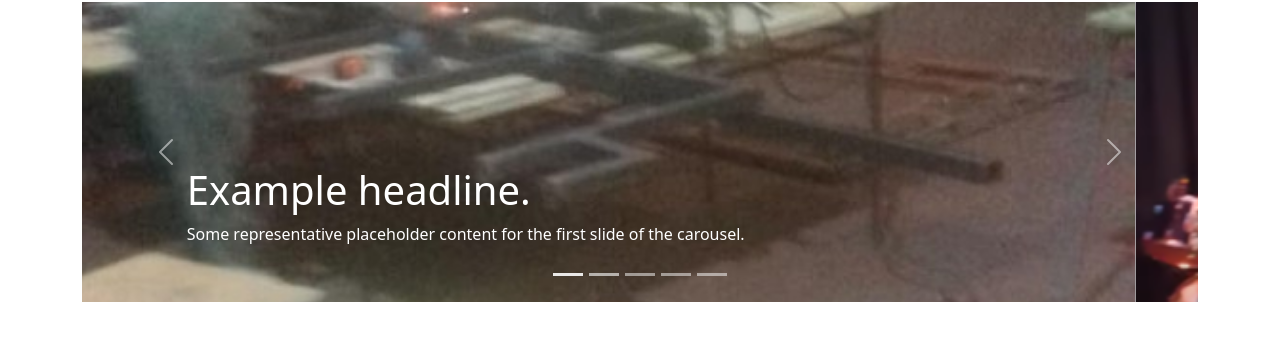
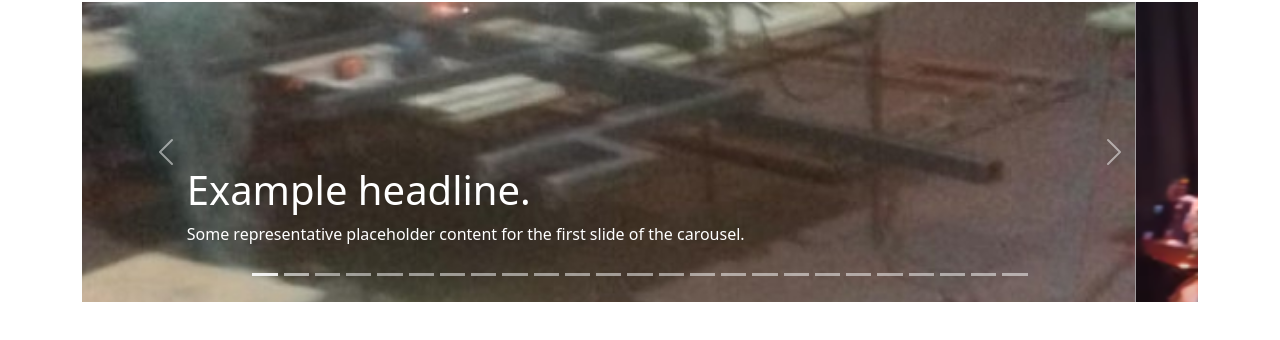
Before and after one commit to victorjara-informaticos/casavictorjara.githuab.io, a plain HTML site: page docs/index.html in a window 1280 px wide. Shown: the part 100-440 px from the top of the page. Drawn offline with nearby package versions, Linux system fonts and the light colour scheme.

Commit message:
Agrego botones de carrusel calculados con js

```diff
--- a/docs/index.html
+++ b/docs/index.html
@@ -6,7 +6,6 @@
   <title>Casa víctor Jara</title>
   <link rel="stylesheet" href="./index.css">
   <link href="https://cdn.jsdelivr.net/npm/bootstrap@5.3.3/dist/css/bootstrap.min.css" rel="stylesheet" integrity="sha384-QWTKZyjpPEjISv5WaRU9OFeRpok6YctnYmDr5pNlyT2bRjXh0JMhjY6hW+ALEwIH" crossorigin="anonymous">
-  <script src="./index.js"></script>
 </head>
 <body>
   <header data-bs-theme="dark">
@@ -19,15 +18,10 @@
   <h1 class="titulo">Casa Víctor Jara</h1>
   <h2>En construcción...</h2>
   <script src="https://cdn.jsdelivr.net/npm/bootstrap@5.3.3/dist/js/bootstrap.bundle.min.js" integrity="sha384-YvpcrYf0tY3lHB60NNkmXc5s9fDVZLESaAA55NDzOxhy9GkcIdslK1eN7N6jIeHz" crossorigin="anonymous"></script>
+  <script src="https://cdnjs.cloudflare.com/ajax/libs/handlebars.js/4.7.8/handlebars.min.js" integrity="sha512-E1dSFxg+wsfJ4HKjutk/WaCzK7S2wv1POn1RRPGh8ZK+ag9l244Vqxji3r6wgz9YBf6+vhQEYJZpSjqWFPg9gg==" crossorigin="anonymous" referrerpolicy="no-referrer"></script>
   <div class="container">
     <div id="myCarousel" class="carousel slide" data-bs-ride="carousel">
-      <div class="carousel-indicators">
-        <button type="button" data-bs-target="#myCarousel" data-bs-slide-to="0" class="active" aria-current="true" aria-label="Slide 1"></button>
-        <button type="button" data-bs-target="#myCarousel" data-bs-slide-to="1" aria-label="Slide 2"></button>
-        <button type="button" data-bs-target="#myCarousel" data-bs-slide-to="2" aria-label="Slide 3"></button>
-        <button type="button" data-bs-target="#myCarousel" data-bs-slide-to="3" aria-label="Slide 4"></button>
-        <button type="button" data-bs-target="#myCarousel" data-bs-slide-to="4" aria-label="Slide 5"></button>
-      </div>
+      <div id="indicadores-de-carrusel" class="carousel-indicators"></div>
       <div class="carousel-inner">
         <div class="carousel-item active">
           <div class="d-flex justify-content-center align-items-center" style="height: 300px; overflow: hidden;">
@@ -107,6 +101,8 @@
         <span class="visually-hidden">Next</span>
       </button>
     </div>
+
+  <script src="./index.js"></script>
   </div>
 </body>
 </html>
--- /dev/null
+++ b/docs/index.js
@@ -0,0 +1,16 @@
+numeroImagenes = 25
+imagenes = []
+
+let indicadoresDeCarrusel = document.getElementById('indicadores-de-carrusel')
+for (let i=0;i<numeroImagenes;i++) {
+  nuevoBoton = document.createElement("button");
+  nuevoBoton["type"]='button';
+  nuevoBoton.setAttribute("data-bs-target", '#myCarousel')
+  nuevoBoton.setAttribute("data-bs-slide-to", i);
+  nuevoBoton.setAttribute("aria-label", "Slide "+(i+1));
+  if (i==0) {
+    nuevoBoton.classList.add('active');
+    nuevoBoton.setAttribute("aria-current", "true");
+  }
+  indicadoresDeCarrusel.appendChild(nuevoBoton);
+}
```
